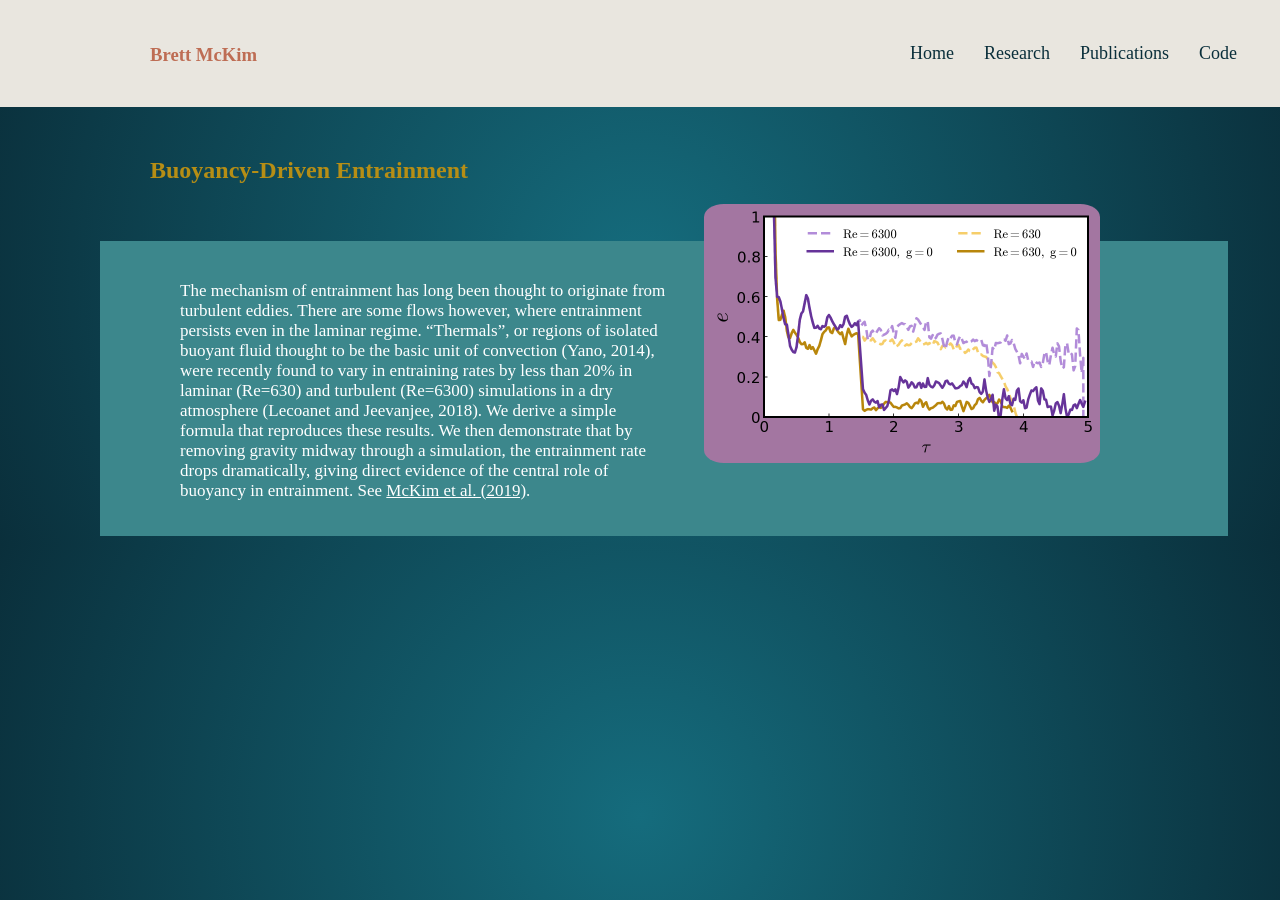
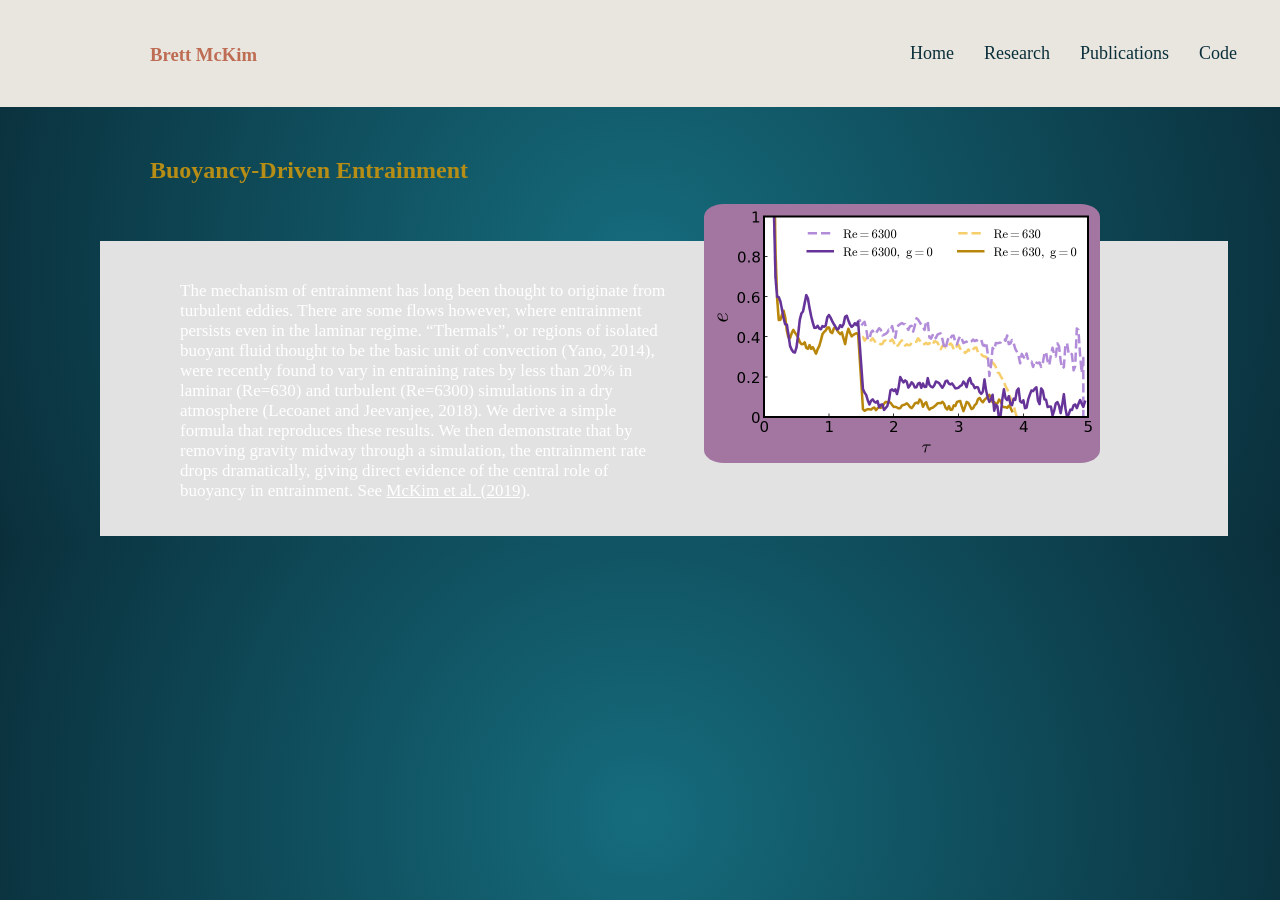
Before and after one commit to mckimb/mckimb.github.io, a Jekyll site: the page built from research/index.html, in a window 1280 px wide. Built offline with Jekyll 4.4.1, drawn with Linux system fonts in a browser that asks for light colours.

Commit message:
Update index.html

```diff
--- a/research/index.html
+++ b/research/index.html
@@ -10,7 +10,7 @@
 
 	<div class="blurb">
 		<p><br></p>
-	<div style="margin-left:-50px;padding-left:50px;width:110%;background-color:#3c878c;z-index: 10;"><p><br><br>
+	<div style="margin-left:-50px;padding-left:50px;width:110%;background-color:#e2e2e2;z-index: 10;"><p><br><br>
 		The mechanism of entrainment has long been thought to originate from turbulent eddies. There are some flows
 		however, where entrainment persists even in the laminar regime. “Thermals”, or regions of isolated buoyant
 		fluid thought to be the basic unit of convection (Yano, 2014), were recently found to vary in entraining
```
